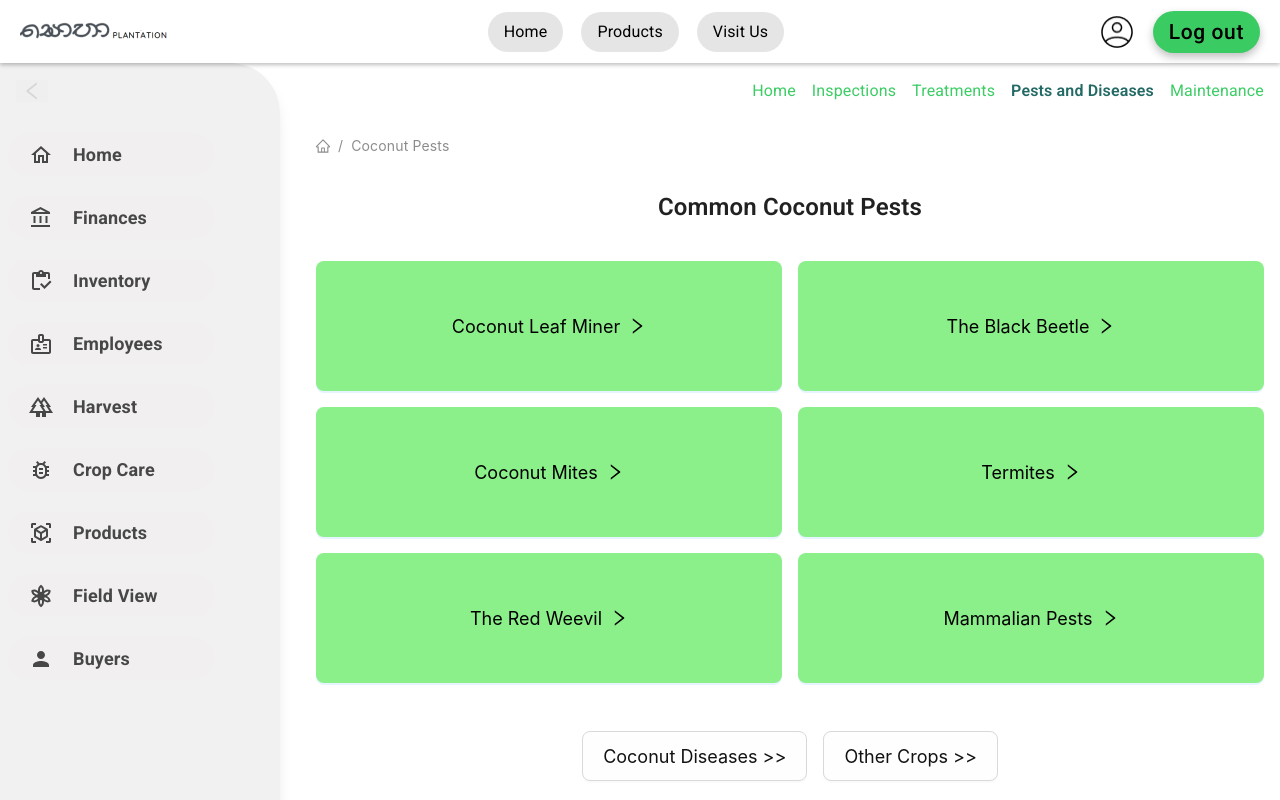
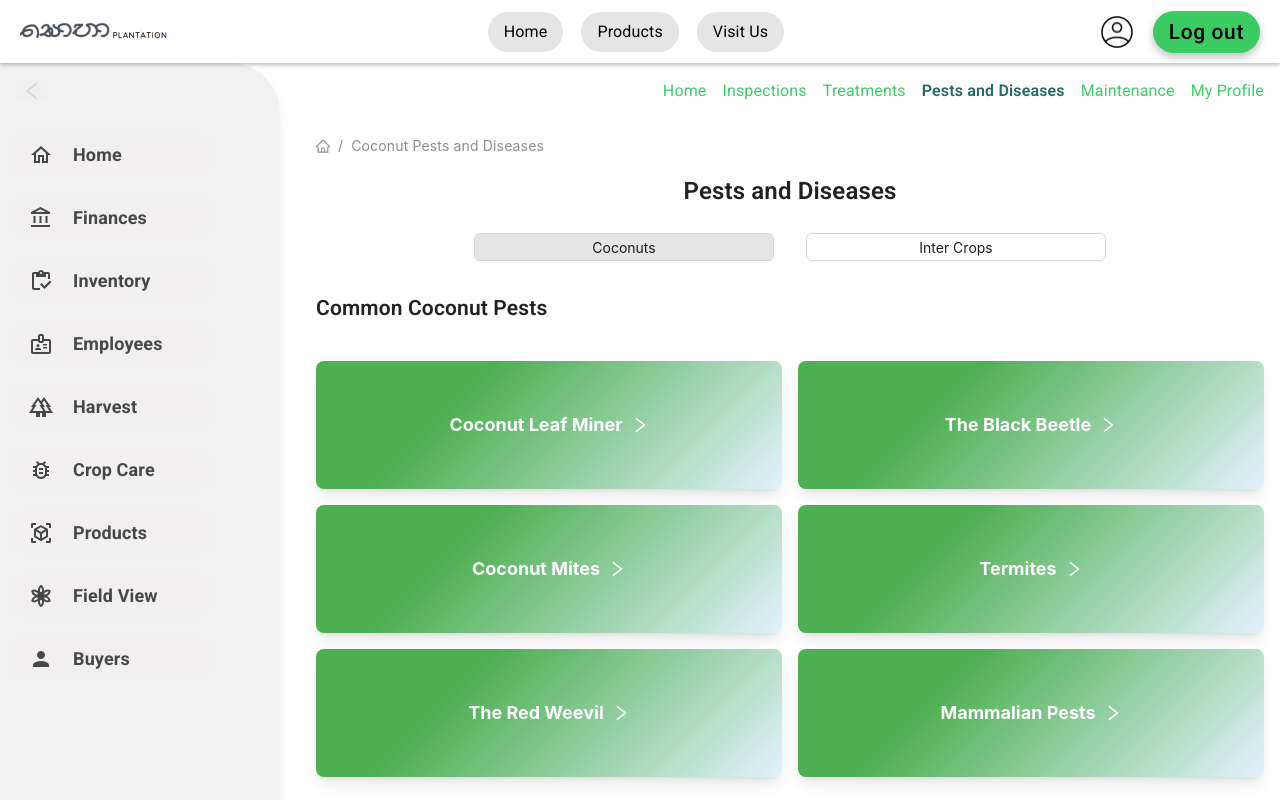
Before and after one commit to dulhara79/Sobha_Plantation, a React (Vite) app in the folder frontend/: page /coconutPests in a window 1280 px wide. Shown: the top 800 px of the page. Built offline with nearby package versions, Linux system fonts and the light colour scheme; a web font is replaced by a local one; what @react-pdf/renderer would draw is missing.

Commit message:
Update CoconutPests.jsx

```diff
--- a/frontend/src/pages/Diseases/CoconutPests.jsx
+++ b/frontend/src/pages/Diseases/CoconutPests.jsx
@@ -3,9 +3,11 @@ import Header from '../../components/Header';
 import Sidebar from '../../components/Sidebar';
 import { HomeOutlined, LeftOutlined, RightOutlined } from '@ant-design/icons';
 import { Breadcrumb, Button } from 'antd';
-import { Link } from 'react-router-dom';
+import { Link, useNavigate } from 'react-router-dom';
 
 const CoconutPests = () => {
+  const navigate = useNavigate(); // Hook to navigate between pages
+
   return (
     <div>
       <Header />
@@ -37,6 +39,9 @@ const CoconutPests = () => {
           <Link to="/Maintenance" className="text-[#3CCD65] hover:text-[#2b8f57]">
             Maintenance
           </Link>
+          <Link to="/UserProfile" className="text-[#3CCD65] hover:text-[#2b8f57]">
+            My Profile
+          </Link>
         </div>
       </nav>
 
@@ -49,78 +54,103 @@ const CoconutPests = () => {
             },
             {
               href: '',
-              title: 'Coconut Pests',
+              title: 'Coconut Pests and Diseases',
             },
           ]}
         />
 
-        {/* Summary Section */}
-        <div className="mt-8">
-          <h1 className="text-5xl font-semibold text-center mb-9">Common Coconut Pests</h1>
+        {/* Topic Heading */}
+        <div className="flex justify-center items-center">
+          <h1 className="text-5xl font-semibold">Pests and Diseases</h1>
+        </div>
+
+        {/* Buttons for Coconuts and Inter Crops */}
+        <div className="flex justify-center space-x-8 mt-2">
+          <Button
+            style={{
+              backgroundColor: 'rgba(196, 196, 196, 0.44)',
+              width: '300px',
+              height: '28px',
+            }}
+            onClick={() => navigate('/coconutPests')}
+          >
+            Coconuts
+          </Button>
+          <Button
+            style={{
+              backgroundColor: 'rgba(196, 196, 196, 0)',
+              width: '300px',
+              height: '28px',
+            }}
+            onClick={() => navigate('/intercropPests')}
+          >
+            Inter Crops
+          </Button>
+        </div>
+
+        {/* Pest Section */}
+        <div className="mt-8 mb-8">
+          <h1 className="text-2xl font-semibold mb-9">Common Coconut Pests</h1>
 
           {/* Grid for Pest Buttons */}
           <div className="grid grid-cols-2 gap-4">
             {/* Buttons for Different Pests */}
+            {['Coconut Leaf Miner', 'The Black Beetle', 'Coconut Mites', 'Termites', 'The Red Weevil', 'Mammalian Pests'].map((pest) => (
               <Button
+                key={pest}
                 type="primary"
                 block
-              className="bg-[#8BEF8A] hover:bg-[#75D873] text-black py-16 px-6 text-lg rounded-lg"
+                className="py-16 px-6 text-lg rounded-lg shadow-lg text-white font-bold"
+                style={{
+                  backgroundImage: 'linear-gradient(135deg, #4CAF50 30%, #E3F2FD 100%)',
+                  border: 'none',
+                  transition: 'transform 0.2s ease, box-shadow 0.2s ease',
+                }}
+                onMouseEnter={(e) => {
+                  e.currentTarget.style.transform = 'scale(1.05)';
+                  e.currentTarget.style.boxShadow = '0 8px 15px rgba(0, 0, 0, 0.2)';
+                }}
+                onMouseLeave={(e) => {
+                  e.currentTarget.style.transform = 'scale(1)';
+                  e.currentTarget.style.boxShadow = '0 4px 10px rgba(0, 0, 0, 0.1)';
+                }}
               >
-              Coconut Leaf Miner <RightOutlined />
+                {pest} <RightOutlined />
               </Button>
+            ))}
+          </div>
+
+          {/* Diseases Section */}
+          <div className="mt-10">
+            <h1 className="text-2xl font-semibold mb-9">Common Coconut Diseases</h1>
+
+            {/* Grid for Disease Buttons */}
+            <div className="grid grid-cols-2 gap-4">
+              {/* Buttons for Different Diseases */}
+              {['Bud Rot', 'Leaf Spot', 'Stem Bleeding', 'Root Wilt', 'Lethal Yellowing', 'Ganoderma'].map((disease) => (
                 <Button
+                  key={disease}
                   type="primary"
                   block
-              className="bg-[#8BEF8A] hover:bg-[#75D873] text-black py-16 px-6 text-lg rounded-lg"
+                  className="py-16 px-6 text-lg rounded-lg shadow-lg text-white font-bold"
+                  style={{
+                    backgroundImage: 'linear-gradient(135deg, #4CAF50 30%, #E3F2FD 100%)',
+                    border: 'none',
+                    transition: 'transform 0.2s ease, box-shadow 0.2s ease',
+                  }}
+                  onMouseEnter={(e) => {
+                    e.currentTarget.style.transform = 'scale(1.05)';
+                    e.currentTarget.style.boxShadow = '0 8px 15px rgba(0, 0, 0, 0.2)';
+                  }}
+                  onMouseLeave={(e) => {
+                    e.currentTarget.style.transform = 'scale(1)';
+                    e.currentTarget.style.boxShadow = '0 4px 10px rgba(0, 0, 0, 0.1)';
+                  }}
                 >
-              The Black Beetle <RightOutlined />
+                  {disease} <RightOutlined />
                 </Button>
-            <Button
-              type="primary"
-              block
-              className="bg-[#8BEF8A] hover:bg-[#75D873] text-black py-16 px-6 text-lg rounded-lg"
-            >
-              Coconut Mites <RightOutlined />
-            </Button>
-            <Button
-              type="primary"
-              block
-              className="bg-[#8BEF8A] hover:bg-[#75D873] text-black py-16 px-6 text-lg rounded-lg"
-            >
-              Termites <RightOutlined />
-            </Button>
-            <Button
-              type="primary"
-              block
-              className="bg-[#8BEF8A] hover:bg-[#75D873] text-black py-16 px-6 text-lg rounded-lg"
-            >
-              The Red Weevil <RightOutlined />
-            </Button>
-            <Button
-              type="primary"
-              block
-              className="bg-[#8BEF8A] hover:bg-[#75D873] text-black py-16 px-6 text-lg rounded-lg"
-            >
-              Mammalian Pests <RightOutlined />
-            </Button>
+              ))}
             </div>
-
-{/* Additional Buttons Section */}
-<div className="flex justify-center space-x-4 mt-8">
-            <Button
-              type="default"
-              className="bg-gray-100 text-gray-800 hover:bg-gray-400 py-6 px-5 text-lg rounded-lg mt-4 mb-8"
-              onClick={() => window.location.href = '/CoconutDiseases'} // Adjust path accordingly
-            >
-              Coconut Diseases &gt;&gt;
-            </Button>
-            <Button
-              type="default"
-              className="bg-gray-100 text-gray-800 hover:bg-gray-400 py-6 px-5 text-lg rounded-lg mt-4 mb-8"
-              onClick={() => window.location.href = '/OtherCrops'} // Adjust path accordingly
-            >
-              Other Crops &gt;&gt;
-            </Button>
           </div>
         </div>
       </div>
```
Lines whose indentation alone changed are shown as unchanged.
